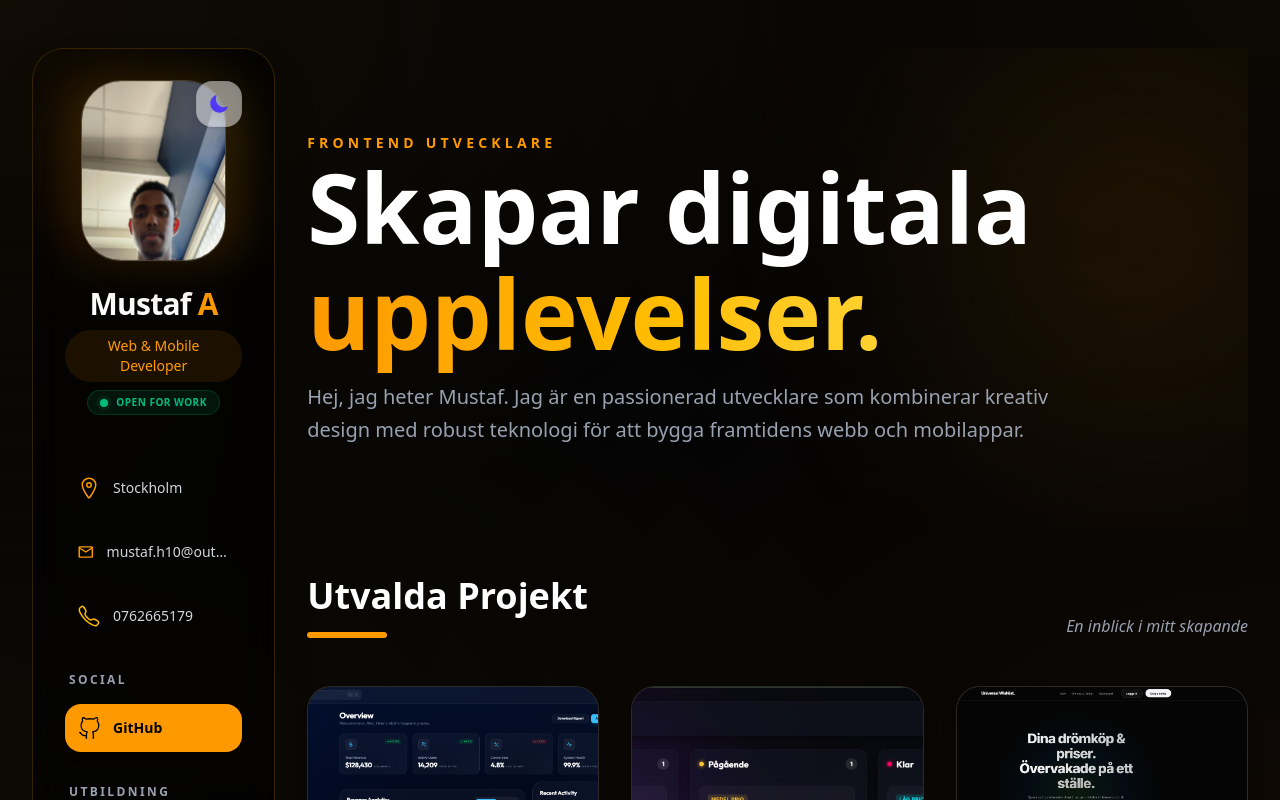
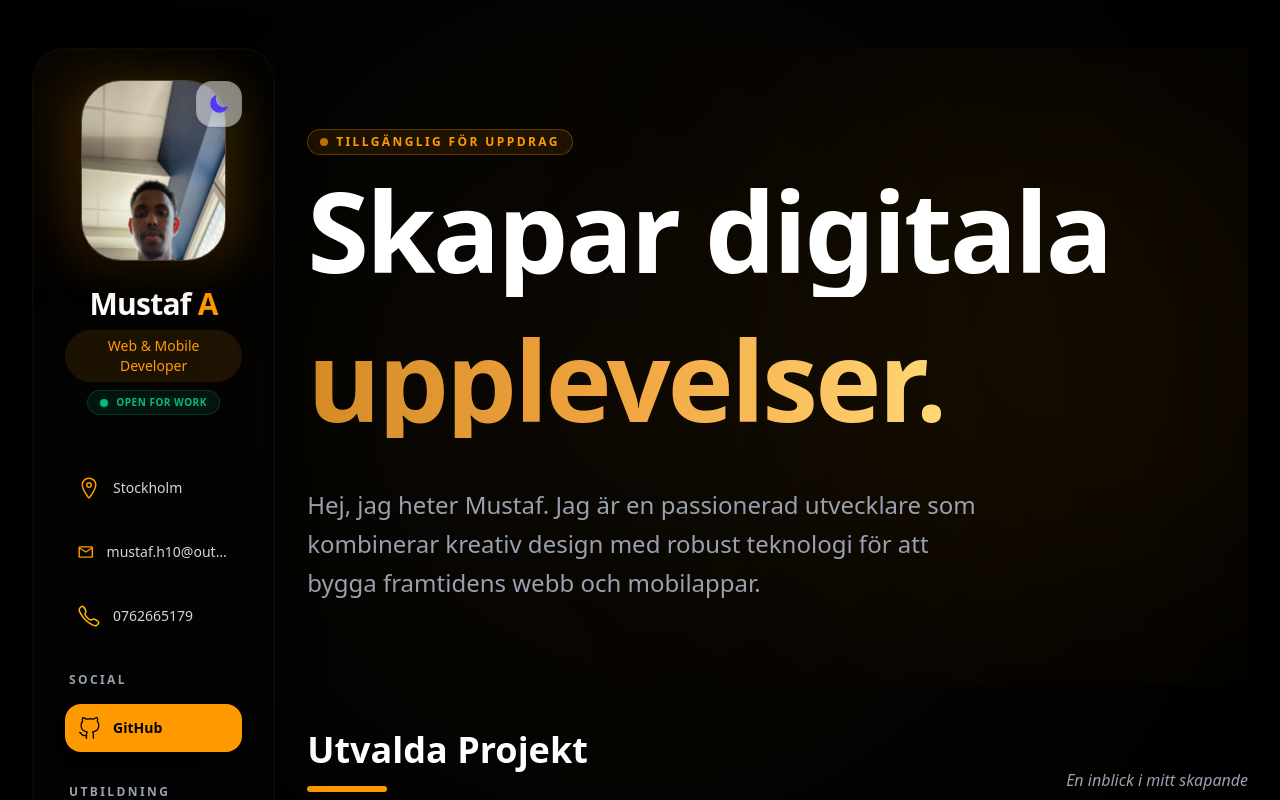
Before and after one commit to mmmnr10/My-Portofolio, a Next.js app: page / in a window 1280 px wide. Shown: the top 800 px of the page. Built offline with nearby package versions, Linux system fonts and the light colour scheme.

Commit message:
Lite touch

```diff
--- a/src/app/globals.css
+++ b/src/app/globals.css
@@ -1,36 +1,39 @@
 @import "tailwindcss";
 
 @theme {
-  --color-primary: #f59e0b; /* Amber 500 */
-  --color-secondary: #fbbf24; /* Amber 400 */
-  --color-accent: #d97706; /* Amber 600 */
-  --color-glass-dark: rgba(0, 0, 0, 0.4);
-  --color-glass-light: rgba(255, 255, 255, 0.05);
+  --color-primary: #f2a641; /* Liquid Gold */
+  --color-secondary: #ffd875; /* Lighter Gold */
+  --color-accent: #d48b26; /* Deep Gold */
+  --color-glass-dark: rgba(0, 0, 0, 0.6);
+  --color-glass-light: rgba(255, 255, 255, 0.02);
 }
 
 :root {
-  --bg-color: #050505; /* Black */
-  --text-color: #ffffff;
+  --bg-color: #000000; /* Pure black for modern OLED contrast */
+  --bg-secondary: #030303;
+  --text-color: #fafafa;
   --primary-color: var(--color-primary);
   --secondary-color: var(--color-secondary);
-  --border-color: rgba(245, 158, 11, 0.1);
-  --hover-color: #fbbf24;
-  --skills-bg: #111111;
-  --card-border: rgba(245, 158, 11, 0.2);
-  --card-bg: rgba(0, 0, 0, 0.6);
-  --glass-blur: 16px;
+  --border-color: rgba(242, 166, 65, 0.08); /* Faint gold border */
+  --hover-color: #ffd875;
+  --skills-bg: #030303;
+  --card-border: rgba(255, 255, 255, 0.03);
+  --card-bg: rgba(5, 5, 5, 0.4);
+  --glass-blur: 32px;
 }
 
 .dark {
-  --bg-color: #020202;
+  --bg-color: #000000;
+  --bg-secondary: #000000; /* True black */
   --text-color: #ffffff;
-  --primary-color: #f59e0b;
-  --secondary-color: #fbbf24;
-  --border-color: rgba(245, 158, 11, 0.15);
-  --hover-color: #f59e0b;
-  --skills-bg: #0a0a0a;
-  --card-border: rgba(245, 158, 11, 0.3);
-  --card-bg: rgba(0, 0, 0, 0.8);
+  --primary-color: #f2a641;
+  --secondary-color: #ffd875;
+  --border-color: rgba(255, 255, 255, 0.03);
+  --hover-color: #ffd875;
+  --skills-bg: #000000;
+  --card-border: rgba(255, 255, 255, 0.03);
+  --card-border-hover: rgba(242, 166, 65, 0.25); /* Liquid gold glow */
+  --card-bg: rgba(3, 3, 3, 0.5); /* Extremely dark glass */
 }
 
 body {
@@ -42,23 +45,21 @@ body {
 
 .glass {
   background: var(--card-bg);
-  backdrop-filter: blur(var(--glass-blur));
-  -webkit-backdrop-filter: blur(var(--glass-blur));
+  backdrop-filter: blur(var(--glass-blur)) saturate(150%);
+  -webkit-backdrop-filter: blur(var(--glass-blur)) saturate(150%);
   border: 1px solid var(--card-border);
+  box-shadow: 0 10px 40px rgba(0, 0, 0, 0.8), inset 0 0 0 1px rgba(255, 255, 255, 0.02);
+  transition: all 0.5s cubic-bezier(0.2, 0.8, 0.2, 1);
 }
 
+.glass:hover {
+  border-color: var(--card-border-hover);
+  box-shadow: 0 20px 40px rgba(0, 0, 0, 0.9), 0 0 60px rgba(242, 166, 65, 0.08), inset 0 0 0 1px rgba(255, 255, 255, 0.05);
+}
+
+/* We will use a JS driven gradient tracking rather than purely CSS static mesh */
 .mesh-bg {
-  position: fixed;
-  top: 0;
-  left: 0;
-  width: 100%;
-  height: 100%;
-  z-index: -1;
-  background-image:
-    radial-gradient(at 0% 0%, rgba(245, 158, 11, 0.1) 0px, transparent 50%),
-    radial-gradient(at 100% 0%, rgba(217, 119, 6, 0.08) 0px, transparent 50%),
-    radial-gradient(at 100% 100%, rgba(180, 83, 9, 0.1) 0px, transparent 50%),
-    radial-gradient(at 0% 100%, rgba(251, 191, 36, 0.08) 0px, transparent 50%);
+  display: none;
 }
 
 .floating {
@@ -67,12 +68,12 @@ body {
 
 @keyframes floating {
   0%, 100% { transform: translateY(0px); }
-  50% { transform: translateY(-20px); }
+  50% { transform: translateY(-15px); }
 }
 
 @keyframes shimmer {
-  0% { transform: translateX(-100%); }
-  100% { transform: translateX(100%); }
+  0% { transform: translateX(-100%) skewX(-15deg); }
+  100% { transform: translateX(200%) skewX(-15deg); }
 }
 
 .shimmer {
@@ -85,30 +86,29 @@ body {
   position: absolute;
   top: 0;
   left: 0;
-  width: 100%;
+  width: 50%;
   height: 100%;
   background: linear-gradient(
     90deg,
     transparent,
-    rgba(255, 255, 255, 0.1),
+    rgba(255, 255, 255, 0.08),
     transparent
   );
-  animation: shimmer 2s infinite;
+  animation: shimmer 2.5s infinite;
 }
 
-/* Custom Scrollbar */
+/* Custom Scrollbar - Minimal */
 ::-webkit-scrollbar {
-  width: 10px;
+  width: 6px;
 }
 
 ::-webkit-scrollbar-track {
-  background: var(--bg-color);
+  background: #000000;
 }
 
 ::-webkit-scrollbar-thumb {
-  background: var(--border-color);
-  border-radius: 5px;
-  border: 2px solid var(--bg-color);
+  background: rgba(255, 255, 255, 0.1);
+  border-radius: 10px;
 }
 
 ::-webkit-scrollbar-thumb:hover {
@@ -117,5 +117,5 @@ body {
 
 ::selection {
   background-color: var(--primary-color);
-  color: white;
+  color: #000000;
 }
--- a/src/app/layout/HeaderLeft.jsx
+++ b/src/app/layout/HeaderLeft.jsx
@@ -42,7 +42,7 @@ export default function HeaderLeft({ darkMode, toggleDarkMode }) {
       initial={{ opacity: 0, y: 20 }}
       animate={{ opacity: 1, y: 0 }}
       transition={{ duration: 0.8 }}
-      className="glass p-8 sticky top-8 rounded-[2rem] shadow-2xl overflow-hidden border border-white/20 dark:border-white/10"
+      className="glass p-8 sticky top-8 rounded-[2rem] shadow-2xl overflow-hidden border border-white/5 transition-all duration-500 hover:border-amber-500/20"
     >
       {/* Decorative Glow */}
       <div className="absolute -top-24 -left-24 w-48 h-48 bg-amber-500/10 blur-[100px] rounded-full pointer-events-none" />
@@ -105,7 +105,7 @@ export default function HeaderLeft({ darkMode, toggleDarkMode }) {
               onClick={handleCopyEmail}
               onMouseEnter={() => setShowTooltipEmail(true)}
               onMouseLeave={() => setShowTooltipEmail(false)}
-              className="w-full flex items-center gap-3 p-3 rounded-2xl hover:bg-white/5 transition-all text-gray-300 group"
+              className="w-full flex items-center gap-3 p-3 rounded-2xl hover:bg-white/5 hover:text-amber-400 transition-all text-gray-300 group"
             >
               <MdOutlineEmail className="text-2xl text-amber-500" />
               <span className="text-sm truncate font-medium">mustaf.h10@outlook.com</span>
--- a/src/app/layout/HomePage.jsx
+++ b/src/app/layout/HomePage.jsx
@@ -60,33 +60,56 @@ const skills = [
   },
 ];
 
-const ProjectCard = ({ project, onClick }) => (
+const ProjectCard = ({ project, onClick }) => {
+  const [position, setPosition] = useState({ x: 0, y: 0 });
+  const [isHovered, setIsHovered] = useState(false);
+
+  const handleMouseMove = (e) => {
+    const rect = e.currentTarget.getBoundingClientRect();
+    setPosition({ x: e.clientX - rect.left, y: e.clientY - rect.top });
+  };
+
+  return (
     <motion.div
-    whileHover={{ y: -10 }}
-    className="group relative h-[420px] rounded-3xl overflow-hidden cursor-pointer bg-white/5 border border-white/10 shadow-xl hover:shadow-2xl transition-all"
+      whileHover={{ y: -10, scale: 1.02 }}
+      onMouseMove={handleMouseMove}
+      onMouseEnter={() => setIsHovered(true)}
+      onMouseLeave={() => setIsHovered(false)}
       onClick={() => onClick(project)}
+      className="group relative h-[420px] rounded-[2rem] overflow-hidden cursor-pointer glass border border-white/5 hover:border-[#f2a641]/40 shadow-2xl transition-all duration-500"
     >
+      {/* Hover Spotlight */}
+      <div
+        className="absolute inset-0 pointer-events-none transition-opacity duration-500 z-20"
+        style={{
+          opacity: isHovered ? 1 : 0,
+          background: `radial-gradient(800px circle at ${position.x}px ${position.y}px, rgba(242, 166, 65, 0.12), transparent 40%)`
+        }}
+      />
+
       {/* Image Container */}
-    <div className="h-2/3 overflow-hidden">
+      <div className="h-2/3 overflow-hidden relative z-10">
         <img
           src={project.imageSrc}
           alt={project.title}
-        className="w-full h-full object-cover group-hover:scale-110 transition-transform duration-700"
+          className="w-full h-full object-cover group-hover:scale-110 transition-transform duration-700 ease-out"
         />
-      <div className={`absolute inset-0 bg-gradient-to-t ${project.color} opacity-0 group-hover:opacity-60 transition-opacity duration-500`} />
+        <div className={`absolute inset-0 bg-gradient-to-t ${project.color} opacity-0 group-hover:opacity-40 transition-opacity duration-700 mix-blend-overlay`} />
+        {/* Subtle inner shadow top */}
+        <div className="absolute inset-0 bg-gradient-to-b from-black/40 via-transparent to-transparent opacity-0 group-hover:opacity-100 transition-opacity duration-500" />
       </div>
 
       {/* Content */}
-    <div className="absolute bottom-0 left-0 right-0 p-6 glass border-t border-white/20">
+      <div className="absolute bottom-0 left-0 right-0 p-6 glass border-t border-white/5 z-10 bg-black/80 rounded-b-[2rem]">
         <div className="flex justify-between items-start mb-2">
-        <h3 className="text-xl font-bold font-outfit text-white">{project.title}</h3>
-        <FiArrowUpRight className="text-xl text-amber-500 group-hover:translate-x-1 group-hover:-translate-y-1 transition-transform" />
+          <h3 className="text-xl font-bold font-outfit text-white group-hover:text-amber-400 transition-colors duration-300">{project.title}</h3>
+          <FiArrowUpRight className="text-xl text-amber-500 group-hover:translate-x-1 group-hover:-translate-y-1 transition-transform duration-300" />
         </div>
-      <p className="text-sm text-gray-400 line-clamp-2 mb-4">{project.text}</p>
+        <p className="text-sm text-gray-400 line-clamp-2 mb-4 font-light">{project.text}</p>
 
         <div className="flex flex-wrap gap-2">
           {project.techStack.slice(0, 3).map((s, i) => (
-          <span key={i} className="text-[10px] font-bold uppercase tracking-wider px-2 py-1 bg-white/10 rounded-lg text-gray-300">
+            <span key={i} className="text-[10px] font-bold uppercase tracking-wider px-2 py-1 bg-white/5 border border-white/10 rounded-lg text-gray-300 backdrop-blur-md">
               {s}
             </span>
           ))}
@@ -94,6 +117,7 @@ const ProjectCard = ({ project, onClick }) => (
       </div>
     </motion.div>
   );
+};
 
 const SkillsSection = () => (
   <section className="py-20">
@@ -142,37 +166,55 @@ export default function HomePage() {
   return (
     <div className="space-y-12 pb-20">
       {/* Hero Section */}
-      <section className="min-h-[60vh] flex flex-col justify-center items-start space-y-8 py-20 relative overflow-hidden">
+      <section className="min-h-[70vh] flex flex-col justify-center items-start space-y-8 py-20 relative overflow-hidden">
+        {/* Glow orb */}
         <motion.div
           initial={{ opacity: 0, scale: 0.8 }}
           animate={{ opacity: 1, scale: 1 }}
-          className="absolute -right-20 top-0 w-96 h-96 bg-amber-500/10 blur-[120px] rounded-full"
+          transition={{ duration: 1.5, ease: "easeOut" }}
+          className="absolute -right-20 top-10 w-[500px] h-[500px] bg-amber-500/10 blur-[150px] rounded-full pointer-events-none"
         />
 
-        <div className="space-y-4 max-w-3xl relative z-10">
-          <motion.span
-            initial={{ opacity: 0, x: -20 }}
-            animate={{ opacity: 1, x: 0 }}
-            className="font-bold uppercase tracking-[0.3em] text-amber-500 text-sm"
+        <div className="space-y-6 max-w-4xl relative z-10">
+          <motion.div
+            initial={{ opacity: 0, y: 20 }}
+            animate={{ opacity: 1, y: 0 }}
+            transition={{ duration: 0.8, ease: "easeOut" }}
+            className="inline-flex items-center gap-2 px-3 py-1 rounded-full border border-amber-500/30 bg-amber-500/10 backdrop-blur-md mb-4"
           >
-            Frontend Utvecklare
-          </motion.span>
+            <span className="w-2 h-2 rounded-full bg-amber-500 animate-pulse" />
+            <span className="font-bold uppercase tracking-[0.2em] text-amber-500 text-xs">
+              Tillgänglig för uppdrag
+            </span>
+          </motion.div>
 
           <motion.h1
-            initial={{ opacity: 0, y: 20 }}
-            animate={{ opacity: 1, y: 0 }}
-            transition={{ delay: 0.1 }}
-            className="text-6xl md:text-8xl font-outfit font-bold text-white leading-[1.1]"
+            initial="hidden"
+            animate="visible"
+            variants={{
+              hidden: { opacity: 1 },
+              visible: { opacity: 1, transition: { staggerChildren: 0.15, delayChildren: 0.2 } }
+            }}
+            className="text-6xl md:text-8xl lg:text-[7rem] font-outfit font-bold text-white leading-[1.05] tracking-tight"
           >
-            Skapar digitala <br />
-            <span className="text-transparent bg-clip-text bg-gradient-to-r from-amber-500 to-amber-300">upplevelser.</span>
+            <div className="overflow-hidden inline-block pb-2">
+              <motion.span variants={{ hidden: { y: "110%" }, visible: { y: 0, transition: { duration: 0.8, ease: [0.2, 0.8, 0.2, 1] } } }} className="inline-block">Skapar</motion.span>
+            </div>{" "}
+            <div className="overflow-hidden inline-block pb-2">
+              <motion.span variants={{ hidden: { y: "110%" }, visible: { y: 0, transition: { duration: 0.8, ease: [0.2, 0.8, 0.2, 1] } } }} className="inline-block">digitala</motion.span>
+            </div> <br />
+            <div className="overflow-hidden inline-block py-2">
+              <motion.span variants={{ hidden: { y: "110%" }, visible: { y: 0, transition: { duration: 0.8, ease: [0.2, 0.8, 0.2, 1] } } }} className="inline-block text-transparent bg-clip-text bg-gradient-to-r from-[#d48b26] via-[#f2a641] to-[#ffd875]">
+                upplevelser.
+              </motion.span>
+            </div>
           </motion.h1>
 
           <motion.p
-            initial={{ opacity: 0 }}
-            animate={{ opacity: 1 }}
-            transition={{ delay: 0.2 }}
-            className="text-xl text-gray-400 leading-relaxed font-medium"
+            initial={{ opacity: 0, y: 20 }}
+            animate={{ opacity: 1, y: 0 }}
+            transition={{ delay: 0.4, duration: 0.8, ease: "easeOut" }}
+            className="text-xl md:text-2xl text-gray-400 leading-relaxed font-inter font-light max-w-2xl"
           >
             Hej, jag heter Mustaf. Jag är en passionerad utvecklare som kombinerar
             kreativ design med robust teknologi för att bygga framtidens webb och mobilappar.
@@ -316,22 +358,30 @@ export default function HomePage() {
 
       {/* Contact CTA */}
       <section className="py-20">
-        <div className="relative glass p-12 md:p-24 rounded-[3rem] text-center overflow-hidden border border-white/20">
-          <div className="absolute top-0 right-0 w-96 h-96 bg-amber-500/10 blur-[100px] rounded-full -mr-48 -mt-48" />
-          <div className="absolute bottom-0 left-0 w-96 h-96 bg-amber-600/10 blur-[100px] rounded-full -ml-48 -mb-48" />
+        <div className="relative glass p-12 md:p-24 rounded-[3rem] text-center overflow-hidden border border-white/5 hover:border-amber-500/20 transition-colors duration-700">
+          <div className="absolute top-0 right-0 w-[500px] h-[500px] bg-amber-500/10 blur-[120px] rounded-full -mr-48 -mt-48 pointer-events-none" />
+          <div className="absolute bottom-0 left-0 w-[500px] h-[500px] bg-amber-700/10 blur-[120px] rounded-full -ml-48 -mb-48 pointer-events-none" />
 
-          <div className="relative z-10 space-y-8 max-w-2xl mx-auto">
-            <h2 className="text-5xl md:text-6xl font-outfit font-bold text-white">
+          <div className="relative z-10 space-y-10 max-w-2xl mx-auto">
+            <h2 className="text-5xl md:text-7xl font-outfit font-bold text-white leading-tight">
               Redo att starta ett <br />
-              <span className="text-amber-500">nytt projekt?</span>
+              <span className="text-transparent bg-clip-text bg-gradient-to-r from-amber-600 to-amber-300">nytt projekt?</span>
             </h2>
-            <p className="text-xl text-gray-400 font-medium">
+            <p className="text-xl text-gray-400 font-light max-w-xl mx-auto">
               Jag letar alltid efter nya spännande utmaningar och samarbeten.
-              Tveka inte att höra av dig!
+              Tveka inte att höra av dig om du vill bygga något extraordinärt.
             </p>
-            <a href="mailto:Mustaf.h10@outlook.com" className="inline-flex items-center gap-4 bg-amber-500 hover:bg-amber-600 text-black px-12 py-5 rounded-3xl font-bold text-lg hover:scale-105 transition-all shadow-2xl">
-              Kontakta mig <FiMail className="text-xl" />
-            </a>
+            <motion.a
+              href="mailto:Mustaf.h10@outlook.com"
+              whileHover={{ scale: 1.05 }}
+              whileTap={{ scale: 0.95 }}
+              className="group relative inline-flex items-center gap-4 bg-transparent text-white border border-[#f2a641]/50 hover:border-[#f2a641] px-12 py-5 rounded-full font-bold text-lg transition-all overflow-hidden shadow-[0_0_40px_rgba(242,166,65,0.15)] hover:shadow-[0_0_80px_rgba(242,166,65,0.4)]"
+            >
+              <div className="absolute inset-0 bg-gradient-to-r from-[#d48b26] to-[#f2a641] opacity-0 group-hover:opacity-20 transition-opacity duration-500" />
+              <span className="relative z-10 flex items-center gap-4">
+                Kontakta mig <FiMail className="text-xl group-hover:scale-110 transition-transform duration-300" />
+              </span>
+            </motion.a>
           </div>
         </div>
       </section>
--- a/src/app/page.js
+++ b/src/app/page.js
@@ -3,10 +3,29 @@ import ScrollToTopButton from "@/components/ScrollToTopButton";
 import HomePage from "./layout/HomePage";
 import HeaderLeft from "./layout/HeaderLeft";
 import {useState, useEffect} from "react";
+import { motion, useMotionValue, useSpring, useMotionTemplate } from "framer-motion";
 import Footer from "@/components/Footer";
 
 export default function Home() {
   const [darkMode, setDarkMode] = useState(false);
+
+  // Mouse tracking for background spotlight
+  const mouseX = useMotionValue(typeof window !== "undefined" ? window.innerWidth / 2 : 0);
+  const mouseY = useMotionValue(typeof window !== "undefined" ? window.innerHeight / 2 : 0);
+
+  const springX = useSpring(mouseX, { stiffness: 40, damping: 20 });
+  const springY = useSpring(mouseY, { stiffness: 40, damping: 20 });
+  const background = useMotionTemplate`radial-gradient(1000px circle at ${springX}px ${springY}px, rgba(242, 166, 65, 0.05), transparent 70%)`;
+
+  useEffect(() => {
+    const handleMouseMove = (e) => {
+      mouseX.set(e.clientX);
+      mouseY.set(e.clientY);
+    };
+
+    window.addEventListener("mousemove", handleMouseMove);
+    return () => window.removeEventListener("mousemove", handleMouseMove);
+  }, [mouseX, mouseY]);
 
   // Hämta sparat tema från localStorage vid första renderingen
   useEffect(() => {
@@ -21,15 +40,18 @@ export default function Home() {
   }, [darkMode]);
 
   return (
-    <div className="relative min-h-screen font-sans selection:bg-indigo-500 selection:text-white">
-      {/* Dynamic Background Effects */}
-      <div className="mesh-bg opacity-50 dark:opacity-30 pointer-events-none" />
+    <div className="relative min-h-screen font-sans selection:bg-amber-500 selection:text-white">
+      {/* Dynamic Spotlight Background Effects */}
+      <motion.div
+        className="pointer-events-none fixed inset-0 z-[-1] hidden md:block" // Hidden on mobile for performance
+        style={{ background }}
+      />
 
       <div className="flex justify-center transition-colors duration-500">
         <div className="w-full max-w-[1744px] px-4 sm:px-6 lg:px-8">
           <div className="flex flex-col lg:flex-row gap-8 py-8 lg:py-12">
             {/* Sidebar / Header Left */}
-            <aside className="lg:w-1/4 xl:w-1/5 shrink-0">
+            <aside className="lg:w-1/4 xl:w-1/5 shrink-0 relative z-20">
               <HeaderLeft
                 darkMode={darkMode}
                 toggleDarkMode={() => setDarkMode(!darkMode)}
@@ -37,7 +59,7 @@ export default function Home() {
             </aside>
 
             {/* Main Content Area */}
-            <main className="flex-1 min-h-screen">
+            <main className="flex-1 min-h-screen relative z-10">
               <HomePage />
               <Footer />
             </main>
```
Lines whose indentation alone changed are shown as unchanged.
